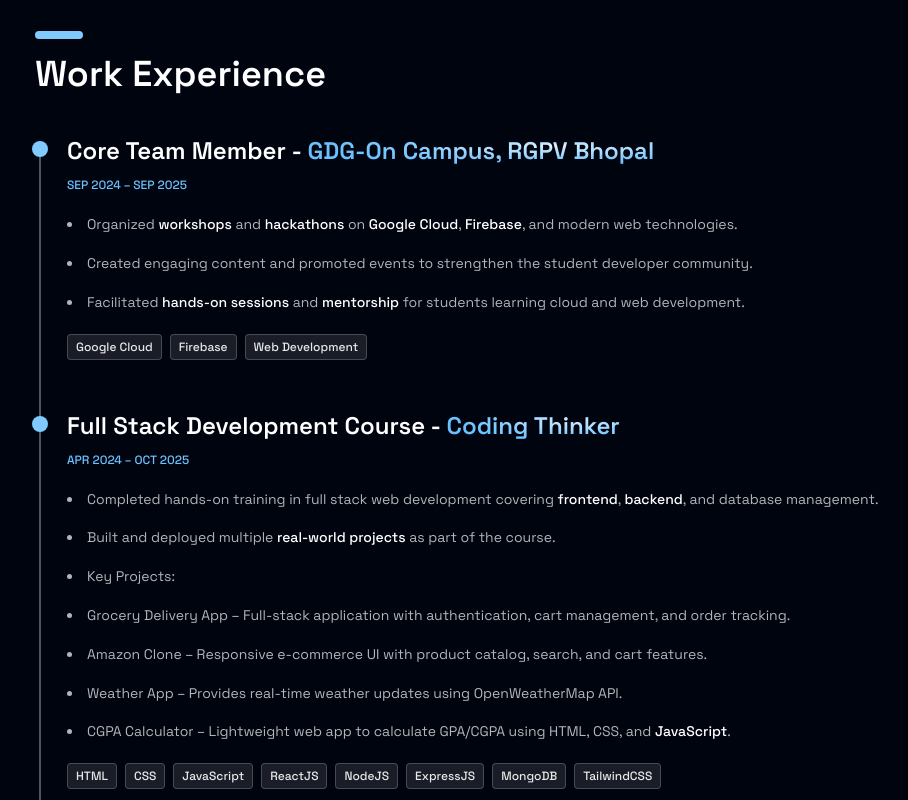
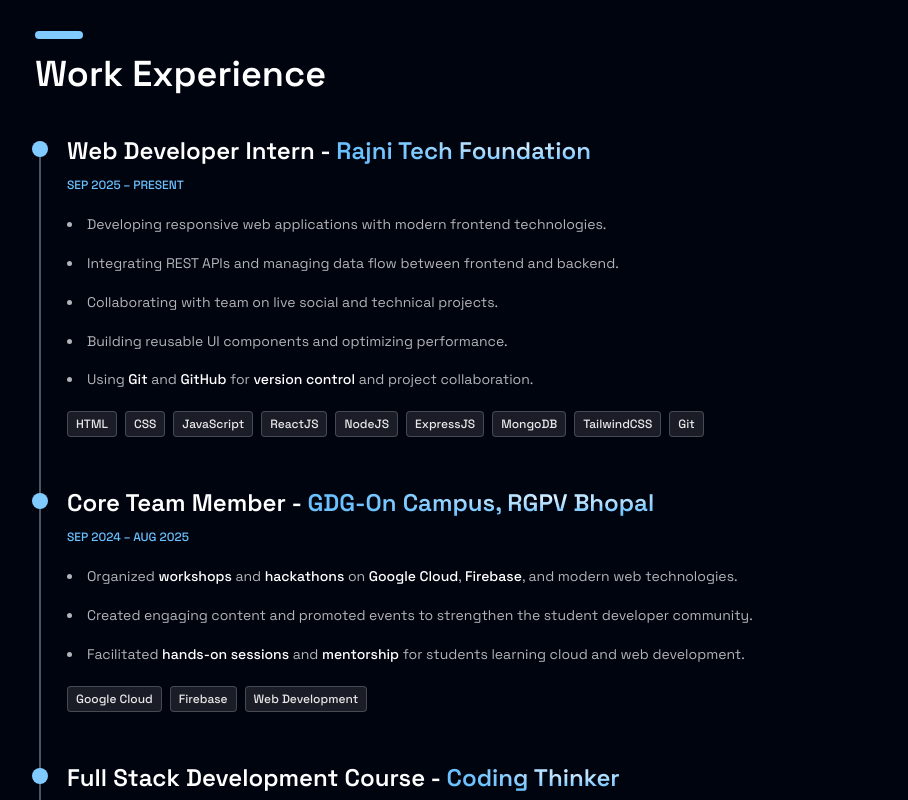
Before and after one commit to Sudarshanpatil12/My-Portfolio, a React (Vite) app: page / in a window 1280 px wide. Shown: the part 900-1700 px from the top of the page, without its empty margins (93-1001 px from the left). Built offline with nearby package versions, Linux system fonts and the light colour scheme.

Commit message:
file updated

```diff
--- a/index.html
+++ b/index.html
@@ -6,7 +6,7 @@
     <meta name="viewport" content="width=device-width, initial-scale=1.0" />
     <title>Sudarshan Patil</title>
   </head>
-  <body>
+  <body class="bg-primary">
     <div id="root"></div>
     <script type="module" src="/src/main.jsx"></script>
   </body>
--- a/src/components/CTA.jsx
+++ b/src/components/CTA.jsx
@@ -1,39 +1,43 @@
 import classNames from "classnames";
+import { Mail, Phone } from "lucide-react"; // icons for email & phone
 import styles from "../style";
 
 const CTA = () => (
   <section
     id="contact"
     className={classNames(
-      "bg-white/5 ring-1 ring-secondary/20 backdrop-blur-xl rounded-xl relative overflow-hidden",
+      "relative w-full rounded-2xl border border-white/10 bg-white/5 backdrop-blur-xl shadow-lg overflow-hidden",
       styles.marginY
     )}
   >
-    <div className="w-64 h-64 bg-blue-gradient dark:bg-blue-gradient -top-28 -right-12 absolute rounded-full md:block hidden" />
-    <div className="flex flex-col gap-20 p-8 sm:p-12 items-center">
-      <div className={classNames(styles.heading4)}>
-        Code That Drives Results!
-        <span className="block text-gradient dark:text-gradient font-bold">
-          Let's Get Started.
+    <div className="max-w-4xl mx-auto flex flex-col gap-10 p-10 sm:p-16 items-center text-center">
+      {/* Heading */}
+      <div className={classNames(styles.heading4, "text-center")}>
+        Get In Touch
+        <span className="block font-bold mt-2 text-transparent bg-clip-text bg-gradient-to-r from-blue-400 to-cyan-400">
+          I’d love to hear from you!
         </span>
       </div>
-      <div className="flex flex-col md:flex-row justify-end items-start gap-8 sm:gap-16 md:items-end w-full">
-        <div className="flex flex-col rounded-md shadow">
-          <p className="text-white dark:text-white sm:text-[16px] text-[12px]">
-            Mail me at
-          </p>
-          <p className={classNames(styles.heading6, "text-gradient dark:text-gradient")}>
-            sudarshanpatil329@gmail.com
-          </p>
-        </div>
-        <div className="flex flex-col rounded-md shadow">
-          <p className="text-white dark:text-white sm:text-[16px] text-[12px]">
-            or Call me at
-          </p>
-          <p className={classNames(styles.heading6, "text-gradient dark:text-gradient")}>
-            +91 9522876912
-          </p>
-        </div>
+
+      {/* Contact Info */}
+      <div className="flex flex-col md:flex-row justify-center items-center gap-10 w-full">
+        {/* Email */}
+        <a
+          href="mailto:sudarshanpatil329@gmail.com"
+          className="flex items-center gap-3 text-lg font-semibold text-blue-300 hover:text-blue-400 hover:underline transition-all duration-200"
+        >
+          <Mail className="w-5 h-5" />
+          sudarshanpatil329@gmail.com
+        </a>
+
+        {/* Phone */}
+        <a
+          href="tel:+919522876912"
+          className="flex items-center gap-3 text-lg font-semibold text-blue-300 hover:text-blue-400 hover:underline transition-all duration-200"
+        >
+          <Phone className="w-5 h-5" />
+          +91 9522876912
+        </a>
       </div>
     </div>
   </section>
--- a/src/components/Hero.jsx
+++ b/src/components/Hero.jsx
@@ -9,7 +9,8 @@
   return (
     <div id="about" className="relative isolate pt-32 pb-24 px-6 sm:px-16">
       <svg
-        className="absolute inset-0 -z-10 h-full w-full stroke-white/10 [mask-image:radial-gradient(100%_100%_at_top_right,white,transparent)]"
+       className="absolute inset-0 -z-10 h-full w-full bg-[radial-gradient(circle,rgba(255,255,255,0.1)_1px,transparent_1px)] [background-size:20px_20px]"
+
         aria-hidden="true"
       >
         <defs>
--- a/src/constants/timeline.js
+++ b/src/constants/timeline.js
@@ -1,8 +1,48 @@
 export const timelineData = [
+   {
+  title: "Web Developer Intern",
+  company: "Rajni Tech Foundation",
+  period: "Sep 2025 – Present",
+  achievements: [
+    {
+      text: "Developing responsive web applications with modern frontend technologies.",
+      highlights: ["ReactJS", "TailwindCSS", "JavaScript"],
+    },
+    {
+      text: "Integrating REST APIs and managing data flow between frontend and backend.",
+      highlights: ["API Integration", "JSON", "Fetch/Axios"],
+    },
+    {
+      text: "Collaborating with team on live social and technical projects.",
+      highlights: ["teamwork", "agile workflow"],
+    },
+    {
+      text: "Building reusable UI components and optimizing performance.",
+      highlights: ["component-based design", "performance optimization"],
+    },
+    {
+      text: "Using Git and GitHub for version control and project collaboration.",
+      highlights: ["Git", "GitHub", "version control"],
+    },
+  ],
+  techStack: [
+    "HTML",
+    "CSS",
+    "JavaScript",
+    "ReactJS",
+    "NodeJS",
+    "ExpressJS",
+    "MongoDB",
+    "TailwindCSS",
+    "Git",
+  ],
+},
+
+
   {
     title: "Core Team Member",
     company: "GDG-On Campus, RGPV Bhopal",
-    period: "Sep 2024 – Sep 2025",
+    period: "Sep 2024 – Aug 2025",
     achievements: [
       {
         text: "Organized workshops and hackathons on Google Cloud, Firebase, and modern web technologies.",
```
Also changed, not shown: src/App.jsx (line endings or trailing spaces), src/components/TechCursor.jsx (line endings or trailing spaces).
